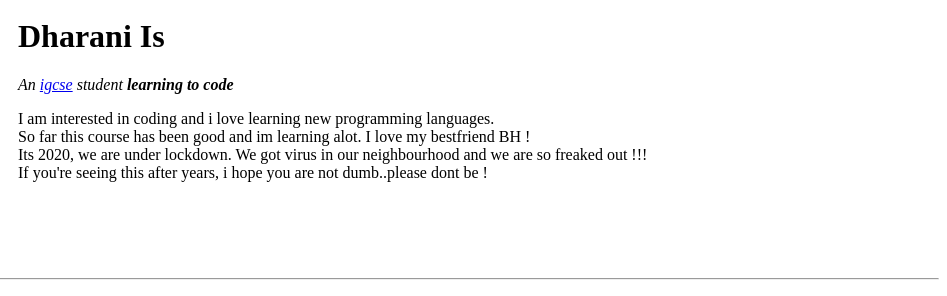
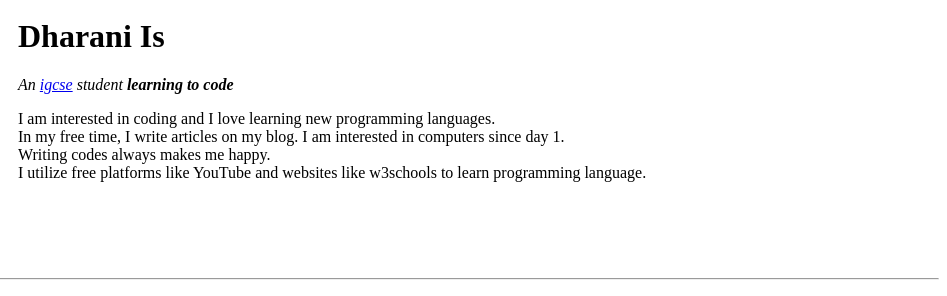
Before and after one commit to dharaniis/cv, a plain HTML site: page index.html in a window 1280 px wide. Shown: the part 84-380 px from the top of the page, 333-1280 px from the left. Drawn offline with Linux system fonts and the light colour scheme.

Commit message:
Update index.html

```diff
--- a/index.html
+++ b/index.html
@@ -13,9 +13,7 @@
       <h1>Dharani Is</h1>
       <p><em>An <a href="https://www.cambridgeschool.eu/en/cambridge-igcse/#:~:text=IGCSE%20stands%20for%20the%20International,qualification%20that%20is%20recognised%20globally.">igcse</a>
         student <strong>learning to code</strong></em></p>
-      <p>I am interested in coding and i love learning new programming languages.<br>
-        So far this course has been good and im learning alot. I love my bestfriend BH !<br>Its 2020, we are under lockdown.
-        We got virus in our neighbourhood and we are so freaked out !!! <br>If you're seeing this after years, i hope you are not dumb..please dont be !</p>
+      <p>I am interested in coding and I love learning new programming languages.<br> In my free time, I write articles on my blog. I am interested in computers since day 1.<br> Writing codes always makes me happy.<br> I utilize free platforms like YouTube and websites like w3schools to learn programming language.</p>
     </td>
 
 </table>
```
